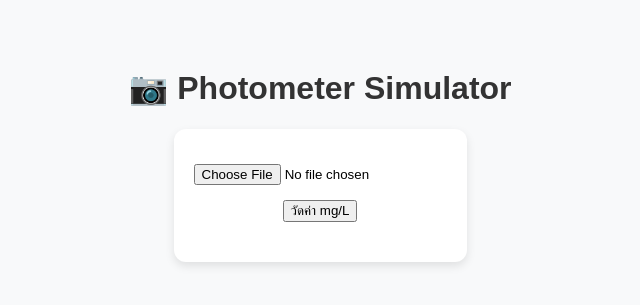
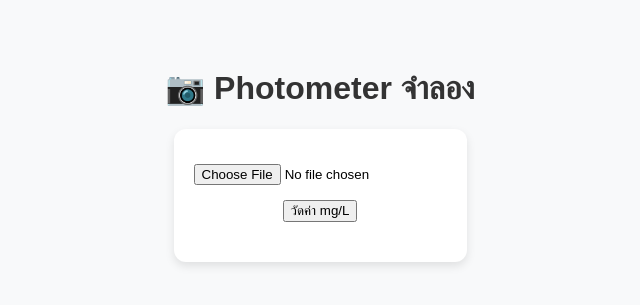
Before and after one commit to Girapipat/Xone, a Flask app: page / in a window 1280 px wide. Shown: the top 305 px of the page, without its empty margins (320-960 px from the left). Run offline with Flask 3, Linux system fonts and the light colour scheme.

Commit message:
แก้คำ

```diff
--- a/templates/index.html
+++ b/templates/index.html
@@ -38,7 +38,7 @@
   </style>
 </head>
 <body>
-  <h1>📷 Photometer Simulator</h1>
+  <h1>📷 Photometer จำลอง</h1>
   <div class="upload-box">
     <form id="uploadForm" enctype="multipart/form-data">
       <input type="file" id="fileInput" name="file" accept="image/*" required>
```
